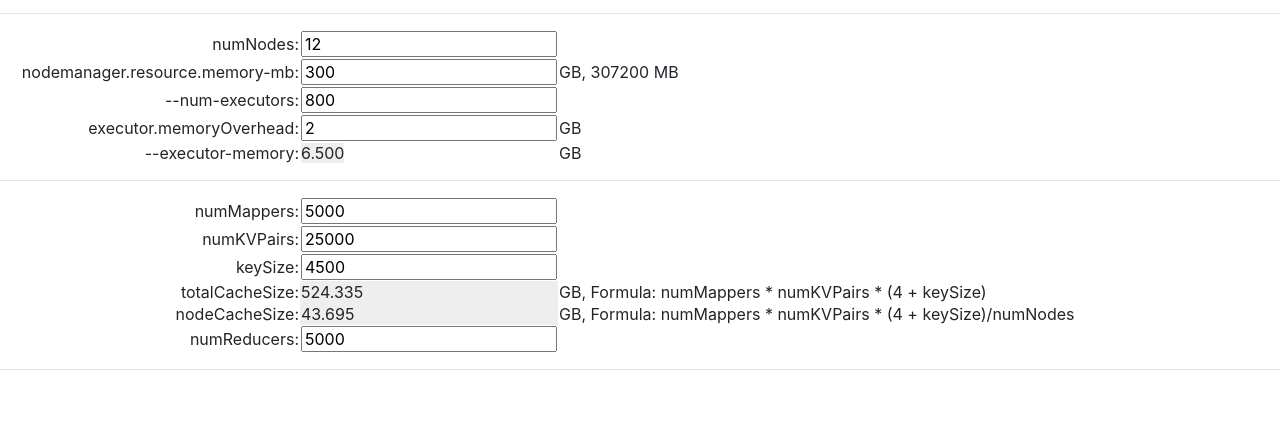
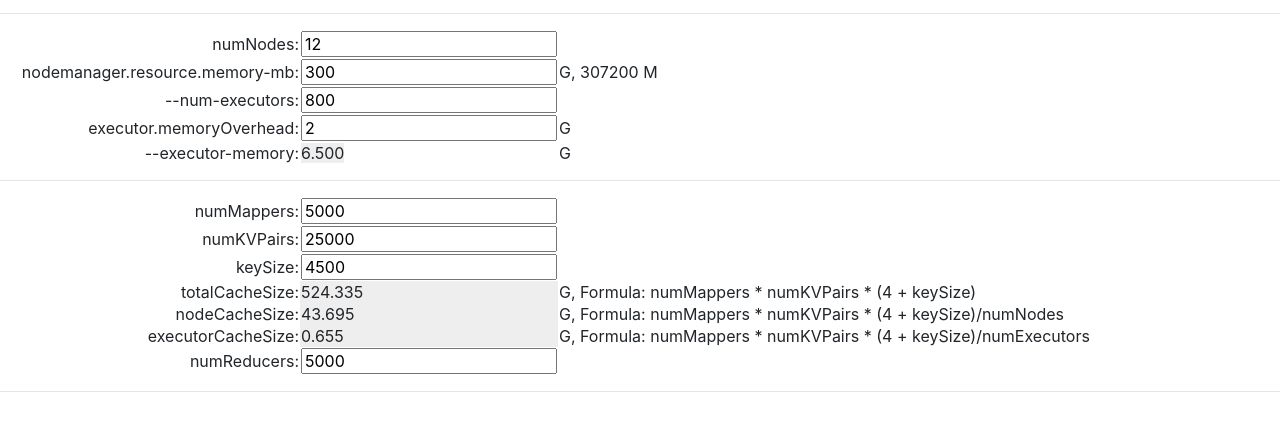
Before and after one commit to brianplus/brianplus.github.io, a plain HTML site: page spark.htm in a window 1280 px wide. Shown: the part 51-482 px from the top of the page. Drawn offline with nearby package versions, Linux system fonts and the light colour scheme.

Commit message:
Update spark.htm

```diff
--- a/spark.htm
+++ b/spark.htm
@@ -11,11 +11,11 @@
 	<hr>
 		<table>
 		<tr><td align="right" width="300"> numNodes: </td><td> <input id="numNodes" value="12"> </td><td></td></tr>
-		<tr><td align="right" width="300"> nodemanager.resource.memory-mb: </td><td> <input id="nodemanager-resource-memory-gb" value="300"> </td><td> GB, <span id="nodemanager-resource-memory-mb" ></span> MB</td></tr>
+		<tr><td align="right" width="300"> nodemanager.resource.memory-mb: </td><td> <input id="nodemanager-resource-memory-gb" value="300"> </td><td> G, <span id="nodemanager-resource-memory-mb" ></span> M</td></tr>
 
 		<tr><td align="right" width="300"> --num-executors: </td><td> <input id="num-executors" value="800"> </td><td></td></tr>
-		<tr><td align="right" width="300"> executor.memoryOverhead: </td><td> <input id="executor-memoryOverhead" value="2"> </td><td>GB</td></tr>
-		<tr><td align="right" width="300"> --executor-memory: </td><td> <span id="executor-memory"  style="background-color: #EEEEEE"></span> </td> <td> GB</td></tr>
+		<tr><td align="right" width="300"> executor.memoryOverhead: </td><td> <input id="executor-memoryOverhead" value="2"> </td><td>G</td></tr>
+		<tr><td align="right" width="300"> --executor-memory: </td><td> <span id="executor-memory"  style="background-color: #EEEEEE"></span> </td> <td> G</td></tr>
 
 		</table>
     <hr>
@@ -23,8 +23,9 @@
 		<tr><td align="right" width="300"> numMappers: </td><td> <input id="numMappers" value="5000"> </td><td></td></tr>
 		<tr><td align="right" width="300"> numKVPairs: </td><td> <input id="numKVPairs" value="25000"> </td><td></td></tr>
 		<tr><td align="right" width="300"> keySize: </td><td> <input id="keySize" value="4500"> </td><td></td></tr>
-		<tr><td align="right" width="300"> totalCacheSize: </td><td style="background-color: #EEEEEE"> <span id="totalCacheSize"></span> </td><td> GB, Formula: numMappers * numKVPairs * (4 + keySize)</td></tr>
-		<tr><td align="right" width="300"> nodeCacheSize: </td><td style="background-color: #EEEEEE"> <span id="nodeCacheSize"></span> </td><td> GB, Formula: numMappers * numKVPairs * (4 + keySize)/numNodes</td></tr>
+		<tr><td align="right" width="300"> totalCacheSize: </td><td style="background-color: #EEEEEE"> <span id="totalCacheSize"></span> </td><td> G, Formula: numMappers * numKVPairs * (4 + keySize)</td></tr>
+		<tr><td align="right" width="300"> nodeCacheSize: </td><td style="background-color: #EEEEEE"> <span id="nodeCacheSize"></span> </td><td> G, Formula: numMappers * numKVPairs * (4 + keySize)/numNodes</td></tr>
+		<tr><td align="right" width="300"> executorCacheSize: </td><td style="background-color: #EEEEEE"> <span id="executorCacheSize"></span> </td><td> G, Formula: numMappers * numKVPairs * (4 + keySize)/numExecutors</td></tr>
 		<tr><td align="right" width="300"> numReducers: </td><td> <input id="numReducers" value="5000"> </td><td></td></tr>
 		</table>
 	<hr>
@@ -44,12 +45,15 @@
 
 		let totalCacheSize = numMappers * numKVPairs * (4 + keySize);
 
-		let totalCacheSizeGB = totalCacheSize/1073741824
+		let totalCacheSizeGB = totalCacheSize/1073741824;
 		let nodeCacheSize = totalCacheSize/numNodes;
 		let nodeCacheSizeGB = nodeCacheSize/1073741824;
+		let executorCacheSize = totalCacheSize/numExecutors;
+		let executorCacheSizeGB = executorCacheSize/1073741824;
 
 		$("#totalCacheSize").html(totalCacheSizeGB.toFixed(3));
 		$("#nodeCacheSize").html(nodeCacheSizeGB.toFixed(3));
+		$("#executorCacheSize").html(executorCacheSizeGB.toFixed(3));
 
 		let executorMemoryGB = nodeManagerMemoryGB/(numExecutors/numNodes) + memoryOverheadGB;
 
```
